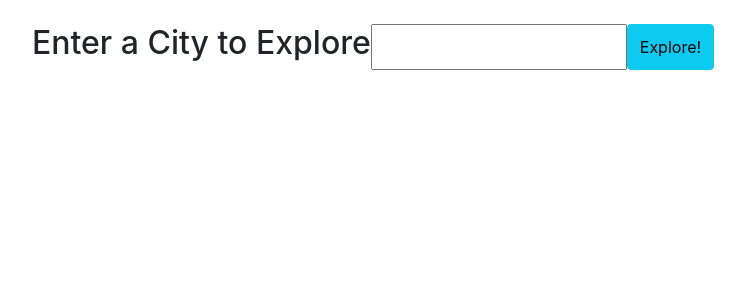
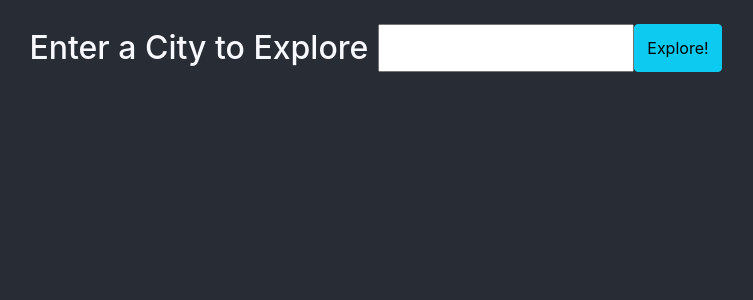
Before and after one commit to jinman36/city-explorer, a React (Create React App) app: page / in a window 1280 px wide. Shown: the top 300 px of the page, without its empty margins (221-974 px from the left). Built offline with nearby package versions, Linux system fonts and the light colour scheme.

Commit message:
completed card 3

```diff
--- a/src/App.css
+++ b/src/App.css
@@ -1,5 +1,7 @@
-.App {
+body {
   text-align: center;
+  background-color: #282c34;
+  color: ghostwhite;
 }
 
 .App-logo {
@@ -14,7 +16,6 @@
 }
 
 .App-header {
-  background-color: #282c34;
   min-height: 100vh;
   display: flex;
   flex-direction: column;
@@ -36,3 +37,8 @@
     transform: rotate(360deg);
   }
 }
+
+h2 {
+  margin: 5px;
+  padding-right: 5px;
+}
--- a/src/App.js
+++ b/src/App.js
@@ -5,29 +5,33 @@ import Button from 'react-bootstrap/Button'
 import Container from 'react-bootstrap/Container'
 import Row from 'react-bootstrap/Row'
 import Col from 'react-bootstrap/Col'
+import Img from 'react-bootstrap/Image'
 
 class App extends React.Component {
   constructor(props) {
     super(props);
     this.state = {
       cityName: '',
-      locationObj: {}
+      locationObj: {},
+      map: {}
     }
   }
   getLocation = async () => {
     let url = `https://us1.locationiq.com/v1/search.php?key=${process.env.REACT_APP_LOCATION_API_KEY}&q=${this.state.cityName}&format=json`;
 
     try {
-    let locData = await axios.get(url)
-    this.setState({ locationObj: locData.data[0] })
+      let locData = await axios.get(url)
+      // console.log(locData)
+      let oneObject = locData.data[0]
+      this.setState({ locationObj: oneObject })
+      let mapUrl = `https://maps.locationiq.com/v3/staticmap?key=${process.env.REACT_APP_LOCATION_API_KEY}&center=${oneObject.lat},${oneObject.lon}&zoom=14&size=480x480`
+      this.setState({ map: mapUrl })
+    }
+    catch (error) {
+      console.log(`there was an error: ${error}`)
 
+    };
   }
-  catch (error) {
-    console.log(`there was an error: ${error}`)
-
-  };
-}
-
 
   render() {
     return (
@@ -44,14 +48,19 @@ class App extends React.Component {
         {this.state.locationObj.display_name &&
           <Container>
             <Row>
-              <Col><h2>City Name: {this.state.locationObj.display_name}</h2></Col>
+              <Col><h1>{this.state.locationObj.display_name}</h1></Col>
             </Row>
-            <Row>
+            <Row className='border border-info'>
               <Col><h2>Latitude: {this.state.locationObj.lat}</h2></Col>
               <Col><h2>longitude: {this.state.locationObj.lon}</h2></Col>
             </Row>
+            <Row className='border border-info'>
+              <Col><Img src= {this.state.map} roundedCircle fluid alt='map location'></Img></Col>
+              <Col></Col>
+            </Row>
           </Container>
         }
+
       </>
     );
 
```
